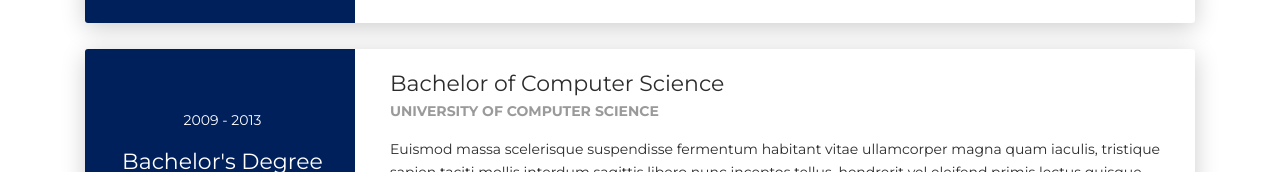
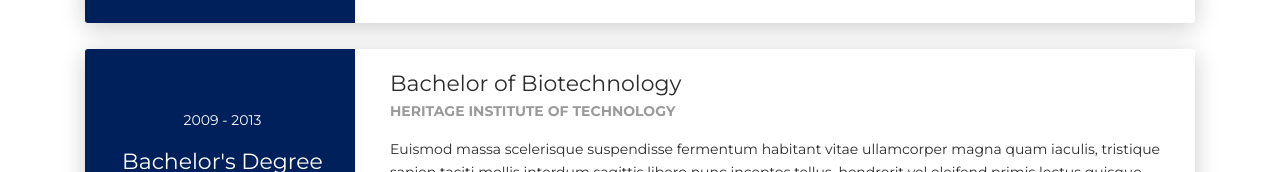
Before and after one commit to susmita-dutta-cs/Susmita_tech, a plain HTML site: page index.html in a window 1280 px wide. Shown: the part 3863-4035 px from the top of the page. Drawn offline with Linux system fonts and the light colour scheme.

Commit message:
Update index.html

```diff
--- a/index.html
+++ b/index.html
@@ -398,8 +398,8 @@
         </div>
         <div class="col-md-9" data-aos="fade-left" data-aos-offset="50" data-aos-duration="500">
           <div class="card-body">
-            <div class="h5">Bachelor of Computer Science</div>
-            <p class="category">University of Computer Science</p>
+            <div class="h5">Bachelor of Biotechnology</div>
+            <p class="category">Heritage Institute of Technology</p>
             <p>Euismod massa scelerisque suspendisse fermentum habitant vitae ullamcorper magna quam iaculis, tristique sapien taciti mollis interdum sagittis libero nunc inceptos tellus, hendrerit vel eleifend primis lectus quisque cubilia sed mauris. Lacinia porta vestibulum diam integer quisque eros pulvinar curae, curabitur feugiat arcu vivamus parturient aliquet laoreet at, eu etiam pretium molestie ultricies sollicitudin dui.</p>
           </div>
         </div>
```
